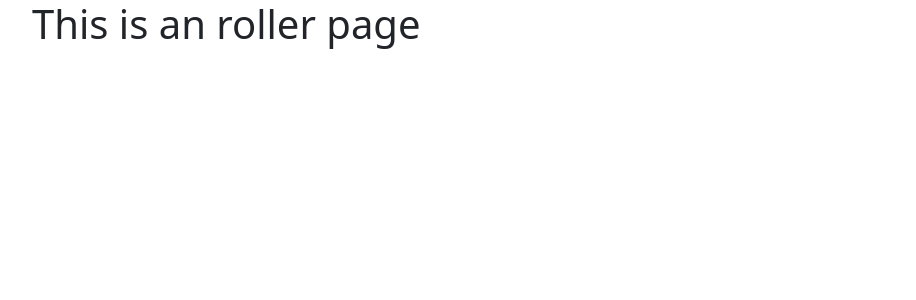
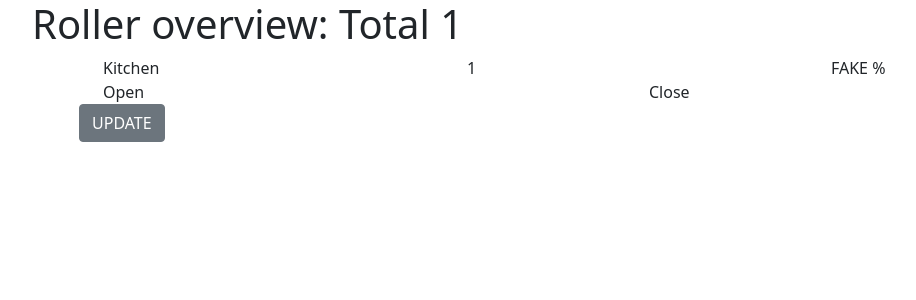
Before and after one commit to roxxer42/homekit, a Vue app: page /roller in a window 1280 px wide. Shown: the top 300 px of the page, without its empty margins (38-954 px from the left). Built offline with nearby package versions, Linux system fonts and the light colour scheme; what vue-sidebar-menu would draw is missing.

Commit message:
add vuex with basic getter and actions

```diff
--- a/package.json
+++ b/package.json
@@ -8,12 +8,14 @@
     "lint": "vue-cli-service lint"
   },
   "dependencies": {
+    "axios": "^0.26.0",
     "bootstrap": "^5.1.3",
     "bootstrap-vue-3": "^0.1.3",
     "core-js": "^3.6.5",
     "vue": "^3.2.30",
     "vue-router": "^4.0.0-0",
-    "vue-sidebar-menu": "^5.1.3"
+    "vue-sidebar-menu": "^5.1.3",
+    "vuex": "^4.0.2"
   },
   "devDependencies": {
     "@vue/cli-plugin-babel": "~4.5.0",
--- a/src/components/Roller.vue
+++ /dev/null
@@ -1,13 +0,0 @@
-<template>
-  <div class="roller">
-    <h1>This is an roller page</h1>
-  </div>
-</template>
-
-<script>
-export default {
-  name: 'Roller',
-  components: {
-  }
-}
-</script>
--- /dev/null
+++ b/src/components/roller/Rollver.vue
@@ -0,0 +1,31 @@
+<template>
+  <div class="roller">
+    <b-container class="bv-example-row">
+      <b-row>
+        <b-col>{{ name }}</b-col>
+        <b-col>{{ id }}</b-col>
+        <b-col>FAKE %</b-col>
+      </b-row>
+      <b-row>
+        <b-col>Open</b-col>
+        <b-col>Close</b-col>
+      </b-row>
+    </b-container>
+    <b-button v-on:click="getRollerState">UPDATE</b-button>
+  </div>
+</template>
+
+<script>
+export default {
+  name: 'Roller',
+  props: {
+    name: String,
+    id: Number,
+  },
+  methods: {
+    getRollerState: function() {
+      this.$store.dispatch("getState", this.id)
+    }
+  }
+}
+</script>
--- /dev/null
+++ b/src/components/roller/RollverOverview.vue
@@ -0,0 +1,35 @@
+<template>
+  <div class="roller-overview">
+    <h1>Roller overview: Total {{ rollerCount }}</h1>
+    <b-container v-for='roller in rollers' :key="roller.id">
+      <b-row>
+        <b-col>
+          <roller :name="roller.name" :id="roller.id"></roller>
+        </b-col>
+      </b-row>
+    </b-container>
+  </div>
+</template>
+
+<script>
+import Roller from './Rollver.vue'
+
+export default {
+  name: 'RollverOverview',
+  components: {
+    Roller
+  },
+  data() {
+    return {
+    }
+  },
+  computed: {
+    rollers() {
+      return this.$store.getters.getAllRollers;
+    },
+    rollerCount() {
+      return this.$store.getters.getRollerCount;
+    }
+  },
+}
+</script>
--- a/src/main.js
+++ b/src/main.js
@@ -3,6 +3,7 @@ import App from './App.vue'
 import router from './router'
 import BootstrapVue3 from 'bootstrap-vue-3'
 import VueSidebarMenu from 'vue-sidebar-menu'
+import { store } from './store/store'
 
 import 'bootstrap/dist/css/bootstrap.css'
 import 'bootstrap-vue-3/dist/bootstrap-vue-3.css'
@@ -12,4 +13,5 @@ const app = createApp(App)
 app.use(BootstrapVue3)
 app.use(router)
 app.use(VueSidebarMenu)
+app.use(store)
 app.mount('#app')
--- a/src/router/index.js
+++ b/src/router/index.js
@@ -1,7 +1,7 @@
 import { createRouter, createWebHistory } from 'vue-router'
 import Home from '../components/Home.vue'
 import Alarm from '../components/Alarm.vue'
-import Roller from '../components/Roller.vue'
+import RollverOverview from '../components/roller/RollverOverview.vue'
 
 const routes = [
   {
@@ -12,7 +12,7 @@ const routes = [
   {
     path: '/roller',
     name: 'Roller',
-    component: Roller
+    component: RollverOverview
   },
   {
     path: '/alarm',
--- /dev/null
+++ b/src/store/store.js
@@ -0,0 +1,48 @@
+
+import { createStore } from "vuex";
+import axios from 'axios'
+
+export const store = createStore({
+    state: {
+        rollers: [
+            { id: 1, name: 'Kitchen', ip: '1.1.1.1', type: 'Roller'},
+        ],
+        rollerState: []
+    },
+
+    getters: {
+        getAllRollers: state => {
+            return state.rollers;
+        },
+        getRollerCount: state => {
+            return state.rollers.length;
+        },
+        getIpForRoller: (state) => (id) => {
+            return state.rollers.find(roller => roller.id === id).ip
+        }
+    },
+
+    mutations: {
+        SET_ROLLER_STATE(state, payload) {
+            state.rollerState = {
+                rollerId: payload.id,
+                rollerState: payload.data
+            }
+        }
+    },
+
+    actions: {
+        getState({commit, getters}, id ) {
+            axios.get('http://'  + getters.getIpForRoller(id) + '/roller/0',
+            {
+                headers: {}
+            })
+            .then(response => {
+                commit('SET_ROLLER_STATE', {
+                    data: response.data,
+                    id: id
+                })
+            })
+        }
+    }
+})
```
Also changed, not shown: 1 other file (tests, documents, lock files or other folders).
